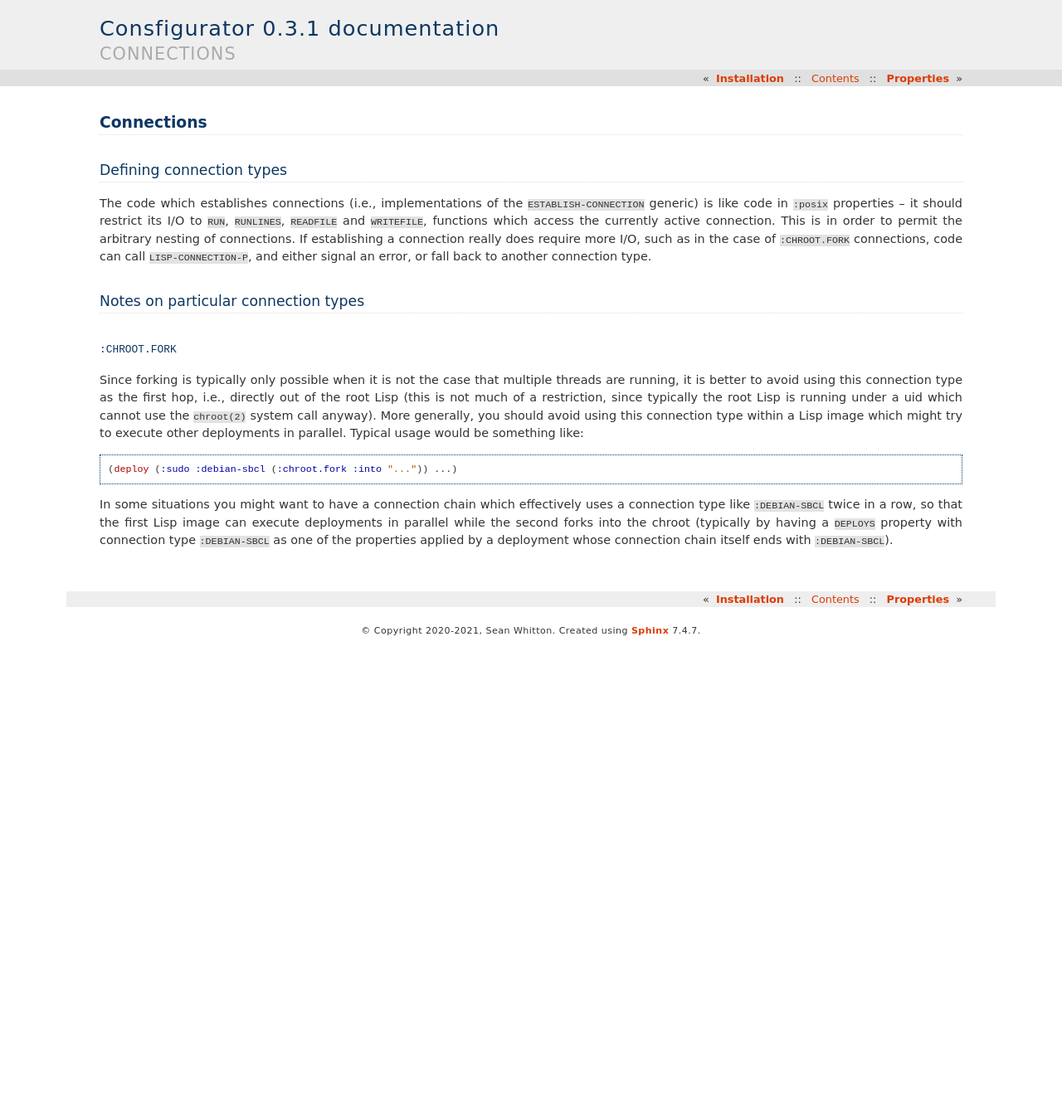
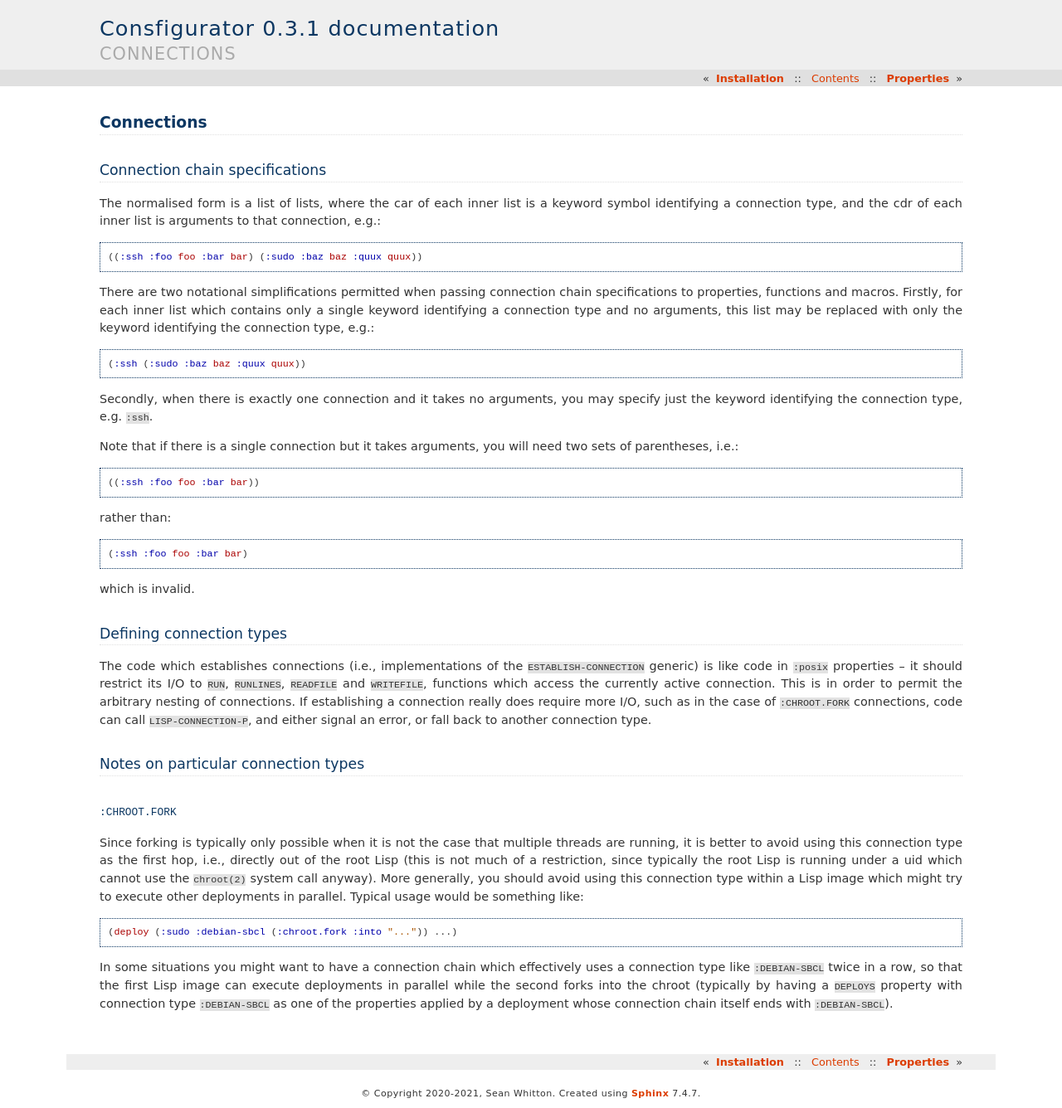
Before and after one commit to spwhitton/consfigurator, a Sphinx documentation site: the page built from doc/connections.rst, in a window 1280 px wide. Shown: the whole page at 83% size. Built offline with Sphinx 7.4.7, drawn with Linux system fonts in a browser that asks for light colours; before the commit the page ends 900 px from its top, so only the background shows below that.

Commit message:
define connection chain specifications
Signed-off-by: Sean Whitton <spwhitton@spwhitton.name>

```diff
--- a/doc/connections.rst
+++ b/doc/connections.rst
@@ -1,5 +1,36 @@
 Connections
 ===========
+
+Connection chain specifications
+-------------------------------
+
+The normalised form is a list of lists, where the car of each inner list is a
+keyword symbol identifying a connection type, and the cdr of each inner list
+is arguments to that connection, e.g.::
+
+  ((:ssh :foo foo :bar bar) (:sudo :baz baz :quux quux))
+
+There are two notational simplifications permitted when passing connection
+chain specifications to properties, functions and macros.  Firstly, for each
+inner list which contains only a single keyword identifying a connection type
+and no arguments, this list may be replaced with only the keyword identifying
+the connection type, e.g.::
+
+  (:ssh (:sudo :baz baz :quux quux))
+
+Secondly, when there is exactly one connection and it takes no arguments, you
+may specify just the keyword identifying the connection type, e.g. ``:ssh``.
+
+Note that if there is a single connection but it takes arguments, you will
+need two sets of parentheses, i.e.::
+
+  ((:ssh :foo foo :bar bar))
+
+rather than::
+
+  (:ssh :foo foo :bar bar)
+
+which is invalid.
 
 Defining connection types
 -------------------------
```
